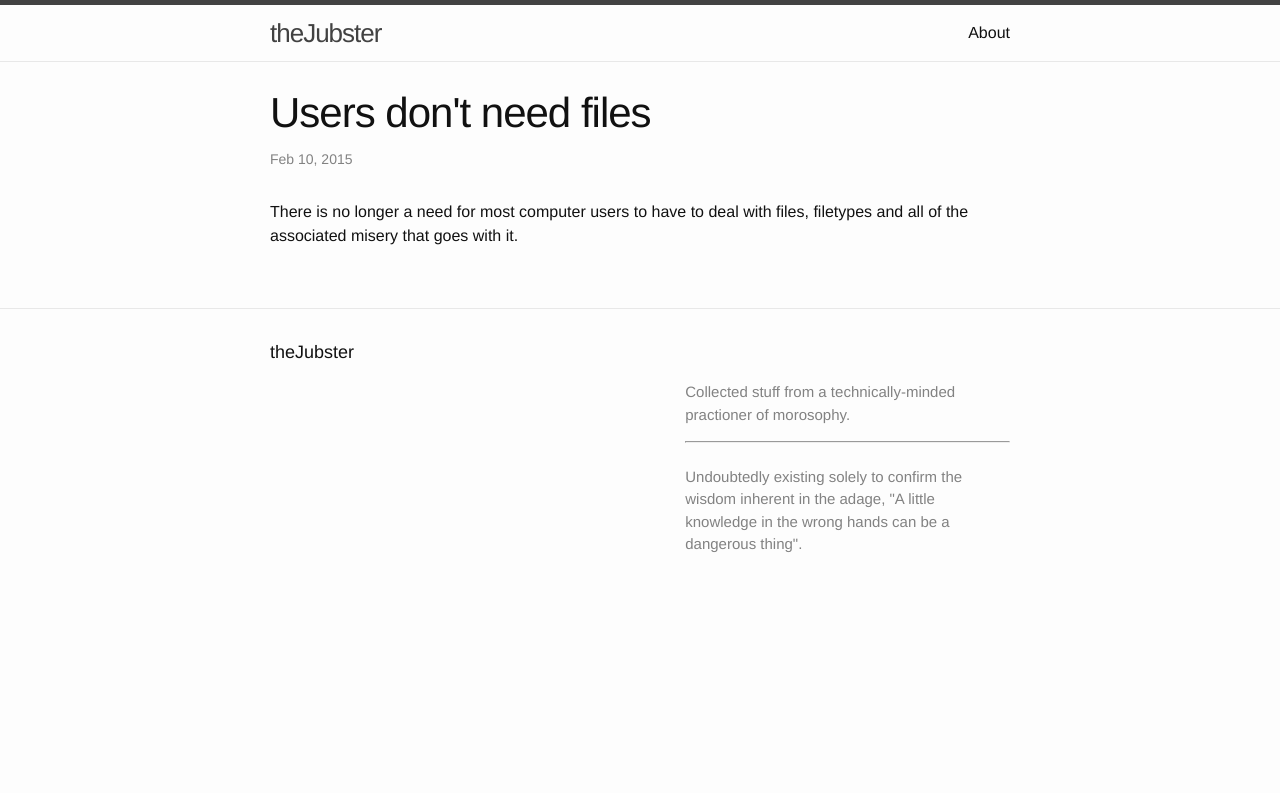
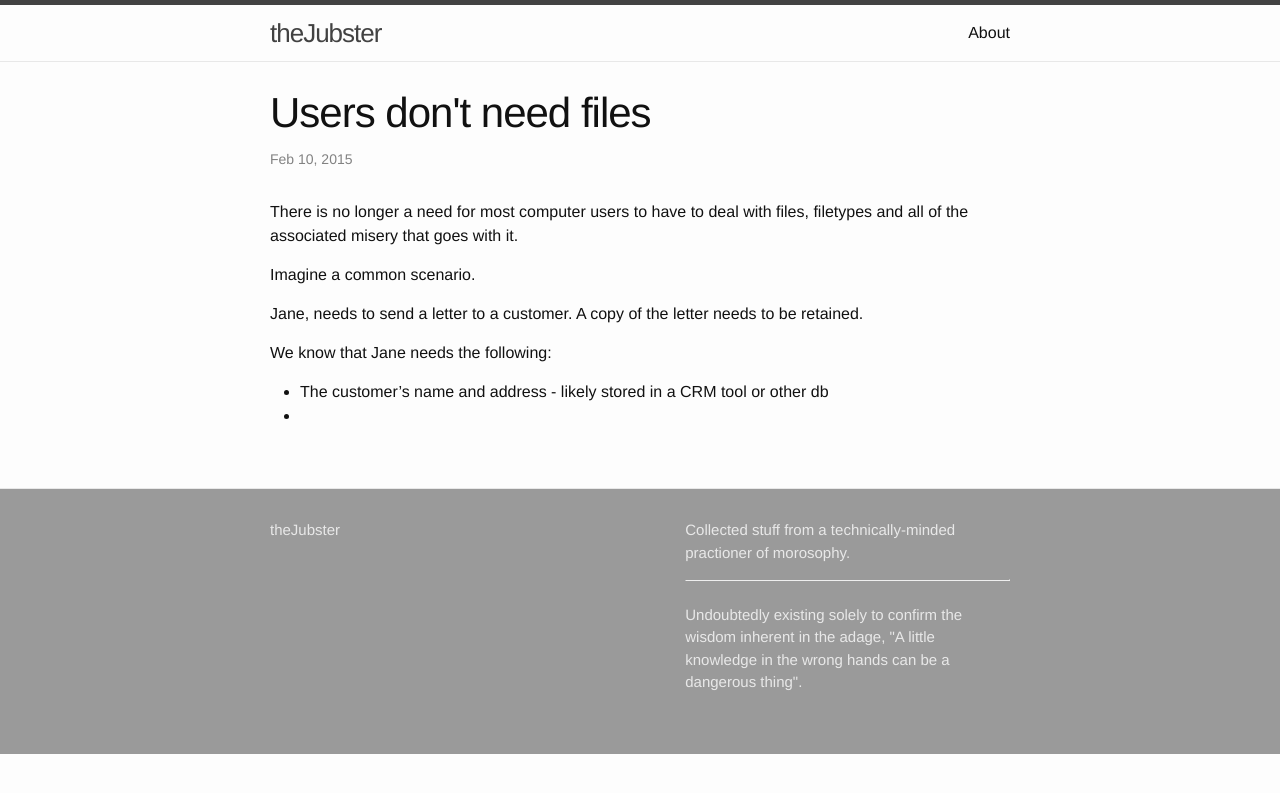
Before and after one commit to thejubster/thejubster.github.io, a Jekyll site: the page built from _posts/2015-02-10-welcome-to-jekyll.markdown, in a window 1280 px wide. Shown: the top 793 px of the page. Built offline with Jekyll 4.4.1, drawn with Linux system fonts in a browser that asks for light colours.

Commit message:
more playing around

```diff
--- a/_includes/footer.html
+++ b/_includes/footer.html
@@ -2,13 +2,15 @@
 
   <div class="wrapper">
 
-    <h2 class="footer-heading">{{ site.title }}</h2>
+    <!--<h2 class="footer-heading">{{ site.title }}</h2>-->
 
     <div class="footer-col-wrapper">
       <div class="footer-col  footer-col-1">
         <ul class="contact-list">
-        <!--  <li>{{ site.title }}</li>-->
+         <li>{{ site.title }}</li>
+         {% if site.email %}
           <li><a href="mailto:{{ site.email }}">{{ site.email }}</a></li>
+          {% endif %}
         </ul>
       </div>
 
--- a/_posts/2015-02-10-welcome-to-jekyll.markdown
+++ b/_posts/2015-02-10-welcome-to-jekyll.markdown
@@ -5,3 +5,12 @@ date:   2015-02-10 10:43:02
 categories: "opinion"
 ---
 There is no longer a need for most computer users to have to deal with files, filetypes and all of the associated misery that goes with it.
+
+Imagine a common scenario.
+
+Jane, needs to send a letter to a customer. A copy of the letter needs to be retained.
+
+We know that Jane needs the following:
+
++ The customer's name and address - likely stored in a CRM tool or other db
++
--- a/_sass/_layout.scss
+++ b/_sass/_layout.scss
@@ -94,6 +94,8 @@
 .site-footer {
     border-top: 1px solid $grey-color-light;
     padding: $spacing-unit 0;
+    background-color: $alt-background-color;
+    color: $alt-text-color;
 }
 
 .footer-heading {
@@ -109,7 +111,7 @@
 
 .footer-col-wrapper {
     font-size: 15px;
-    color: $grey-color;
+    color: $grey-color-light;
     margin-left: -$spacing-unit / 2;
     @extend %clearfix;
 }
--- a/css/main.scss
+++ b/css/main.scss
@@ -14,7 +14,10 @@ $base-line-height: 1.5;
 $spacing-unit:     30px;
 
 $text-color:       #111;
+$alt-text-color:   #eee;
+
 $background-color: #fdfdfd;
+$alt-background-color: #9a9a9a;
 $brand-color:      #2a7ae2;
 
 $grey-color:       #828282;
```
Also changed, not shown: _posts/2015-02-10-testpage.md (added, +15 -0 lines), 1 other file.
